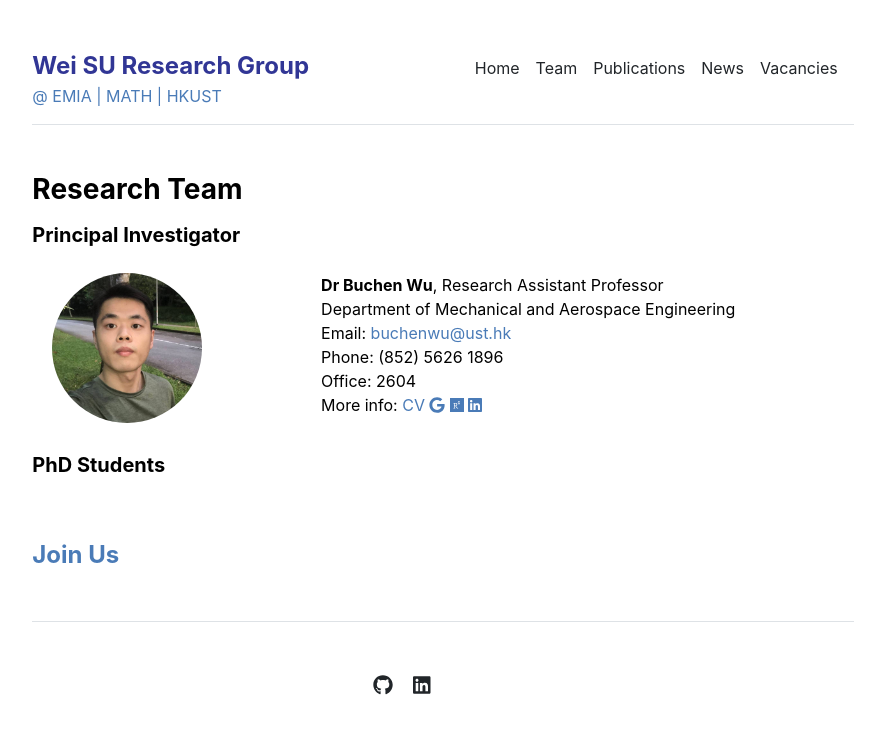
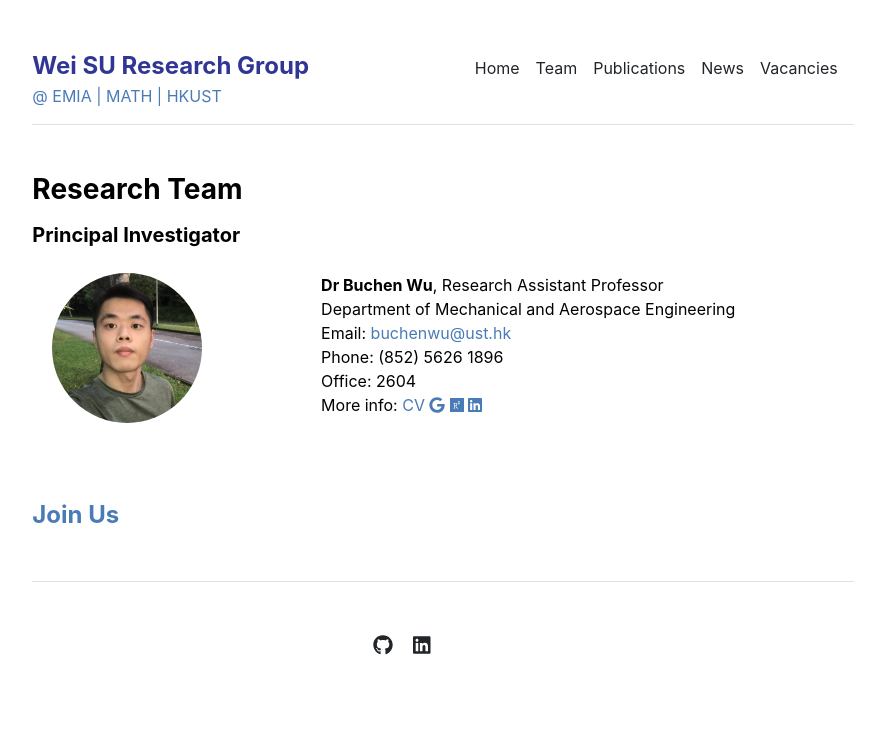
Before and after one commit to buchenwu/buchenwu.github.io, a Jekyll site: the page built from team.md, in a window 1280 px wide. Shown: the top 734 px of the page, without its empty margins (197-1082 px from the left). Built offline with Jekyll 4.4.1, drawn with Linux system fonts in a browser that asks for light colours.

Commit message:
Update people.html

```diff
--- a/_layouts/people.html
+++ b/_layouts/people.html
@@ -37,7 +37,7 @@ layout: default
     </div>
   </div>
   {% endfor %}-->
-  <h5 class="fw-bold mb-3">PhD Students</h5>
+<!--   <h5 class="fw-bold mb-3">PhD Students</h5>
   {% for person in site.data.people.PhD %}
   <div class="grid-container mt-3">
     <div class="grid-item"><img class="circular_image" src="{{ person.image }}" /></div>
@@ -49,7 +49,7 @@ layout: default
       <p class="mb-0">Research: {{ person.topic }}</p>
     </div>
   </div>
-  {% endfor %}
+  {% endfor %} -->
 </div>
 </div>
 
```
